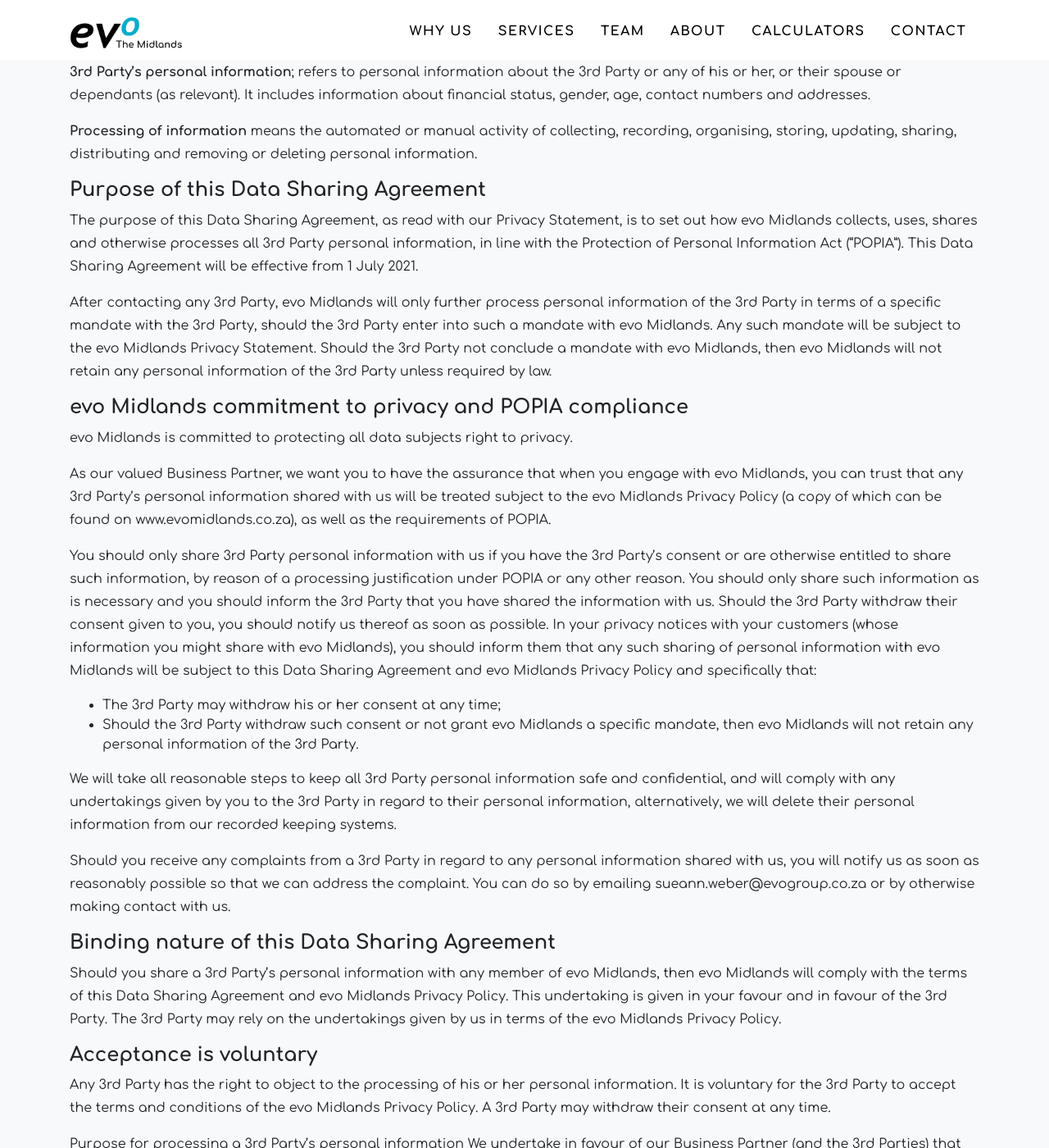
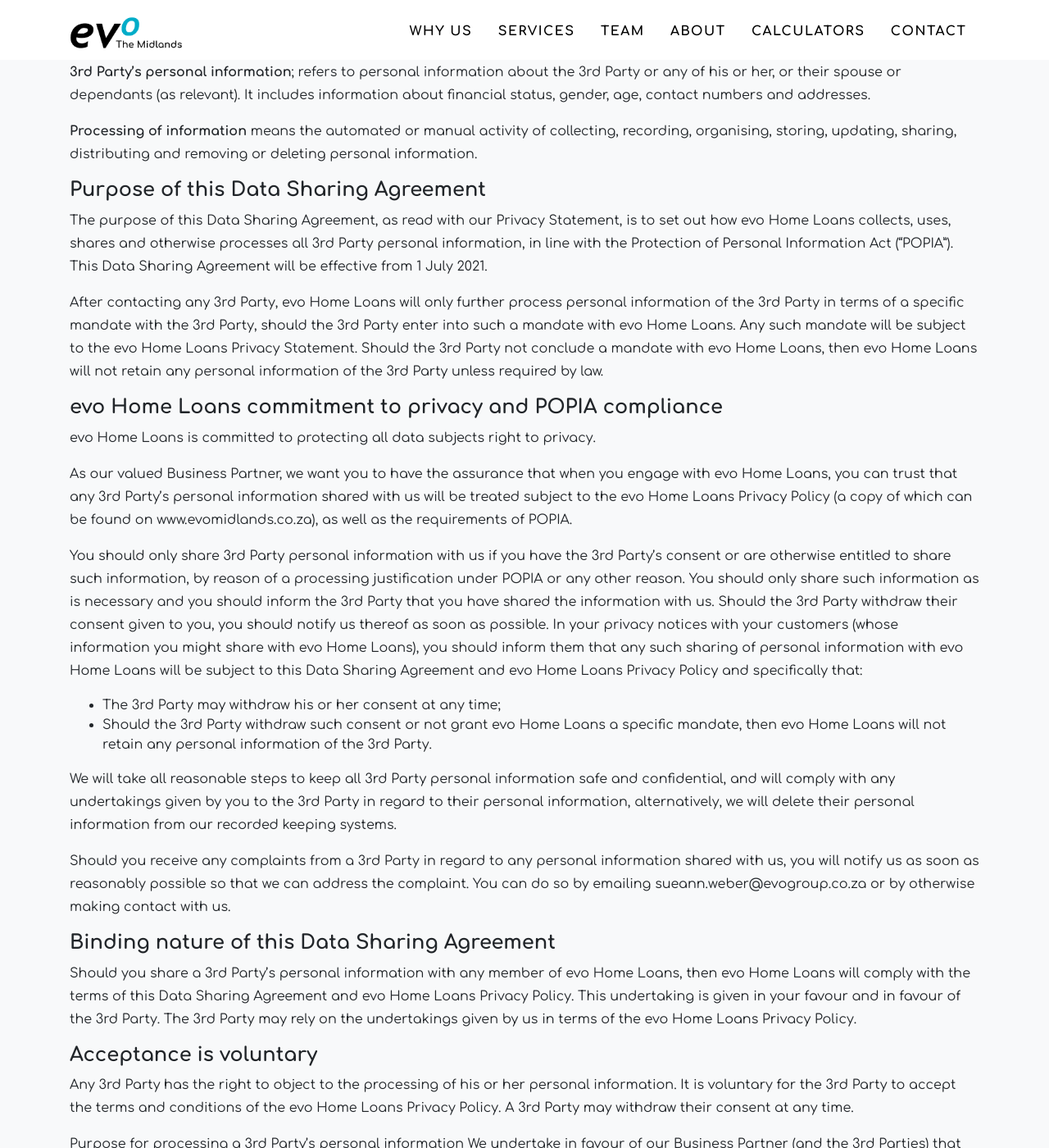
Before and after one commit to Intellify-Cloud/ev-midl, a Jekyll site: the page built from data-sharing-agreement.md, in a window 1280 px wide and 1400 px high, scrolled down 375 px. Shown: the whole window at 82% size. Built offline with Jekyll 4.4.1, drawn with Linux system fonts in a browser that asks for light colours; some of the changed text lies outside the part shown.

Commit message:
20220731.2132

```diff
--- a/_config.yml
+++ b/_config.yml
@@ -26,7 +26,7 @@ exclude: [node_modules,webpack-config.js,package.json,package-lock.json]
 
 group: evo Home Loans
 
-company: evo Midlands
+company: evo Home Loans
 
 url: www.evomidlands.co.za
 
```
